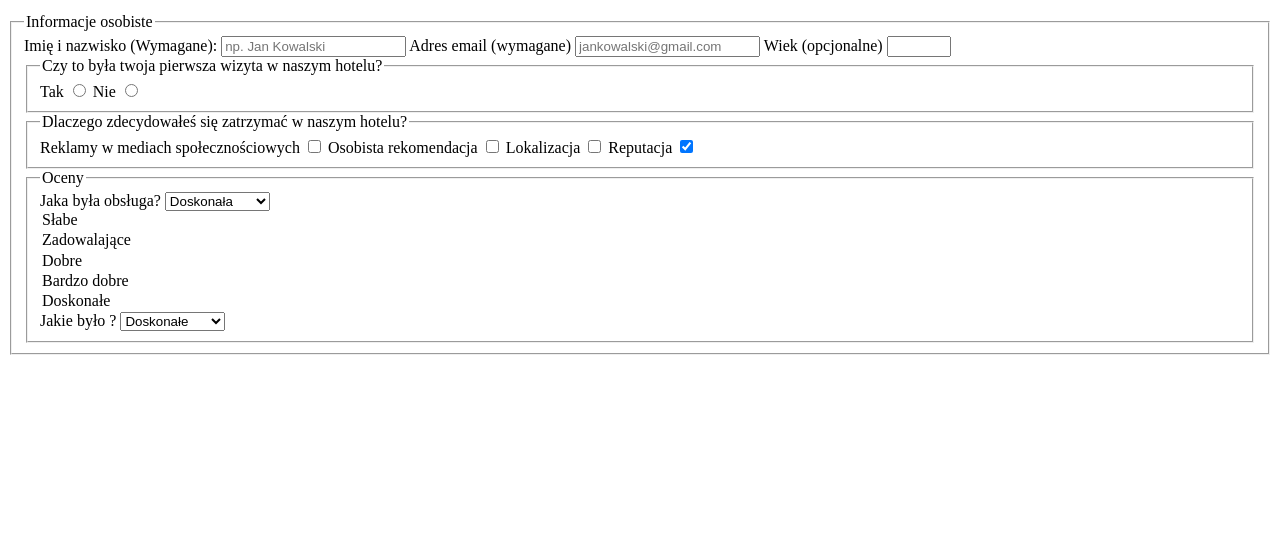
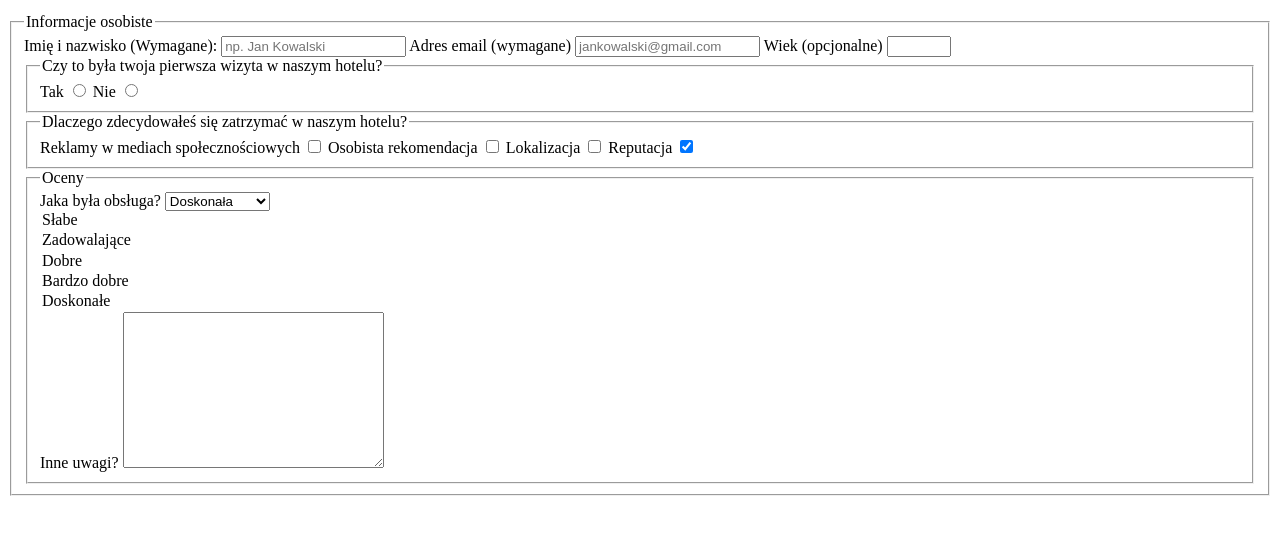
Before and after one commit to ashix3/fm, a plain HTML site: page index.html in a window 1280 px wide. Shown: the part 101-636 px from the top of the page. Drawn offline with Linux system fonts and the light colour scheme.

Commit message:
inne uwagi

```diff
--- a/index.html
+++ b/index.html
@@ -60,13 +60,8 @@
                         <option value="very-good">Bardzo dobre</option>
                         <option value="excellent" selected>Doskonałe</option>
 
-                        <label for="">Jakie było ?</label>
-                        <select name="" id="">
-                        <option value="poor">Słabe</option>
-                        <option value="satisfactory">Zadowalające</option>
-                        <option value="good">Dobre</option>
-                        <option value="very-good">Bardzo dobre</option>
-                        <option value="excellent" selected>Doskonałe</option>
+                        <label for="comments">Inne uwagi?</label>
+                        <textarea name="comments" id="comments" cols="30" rows="10"></textarea>
                     </select>
                     </select>
                 </fieldset>
```
